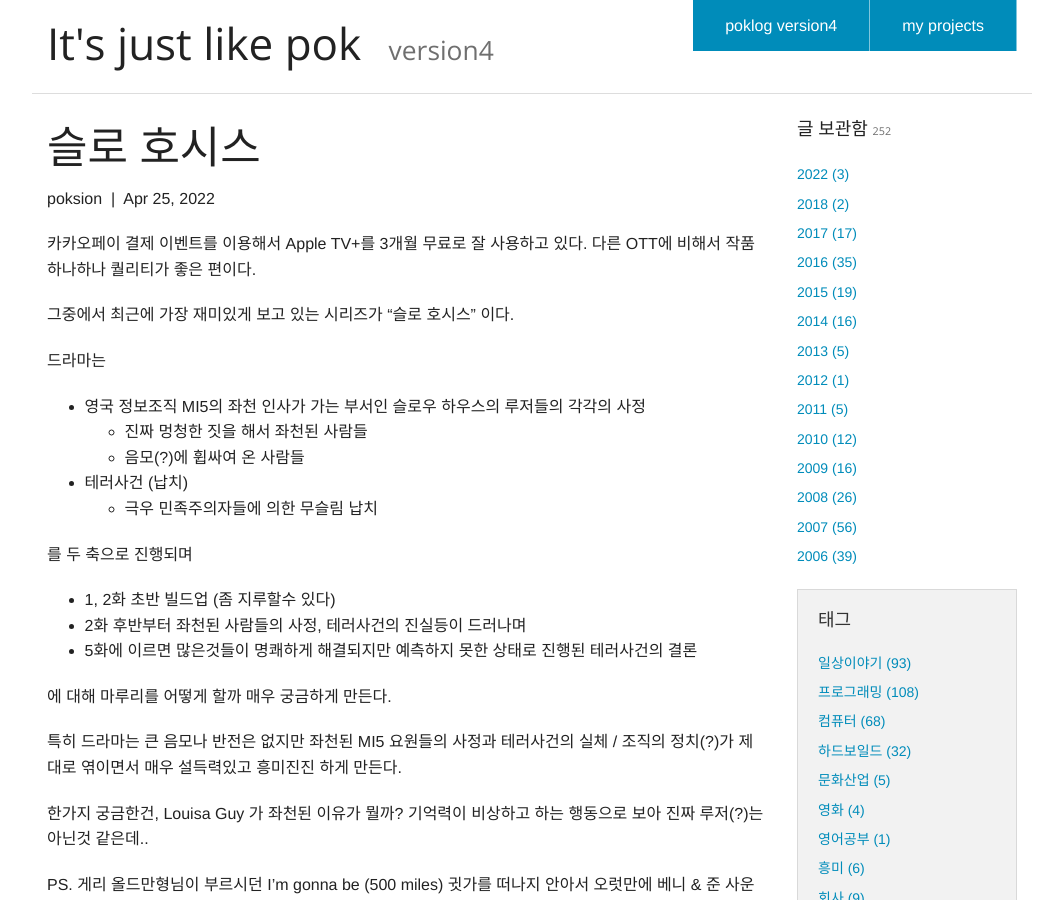
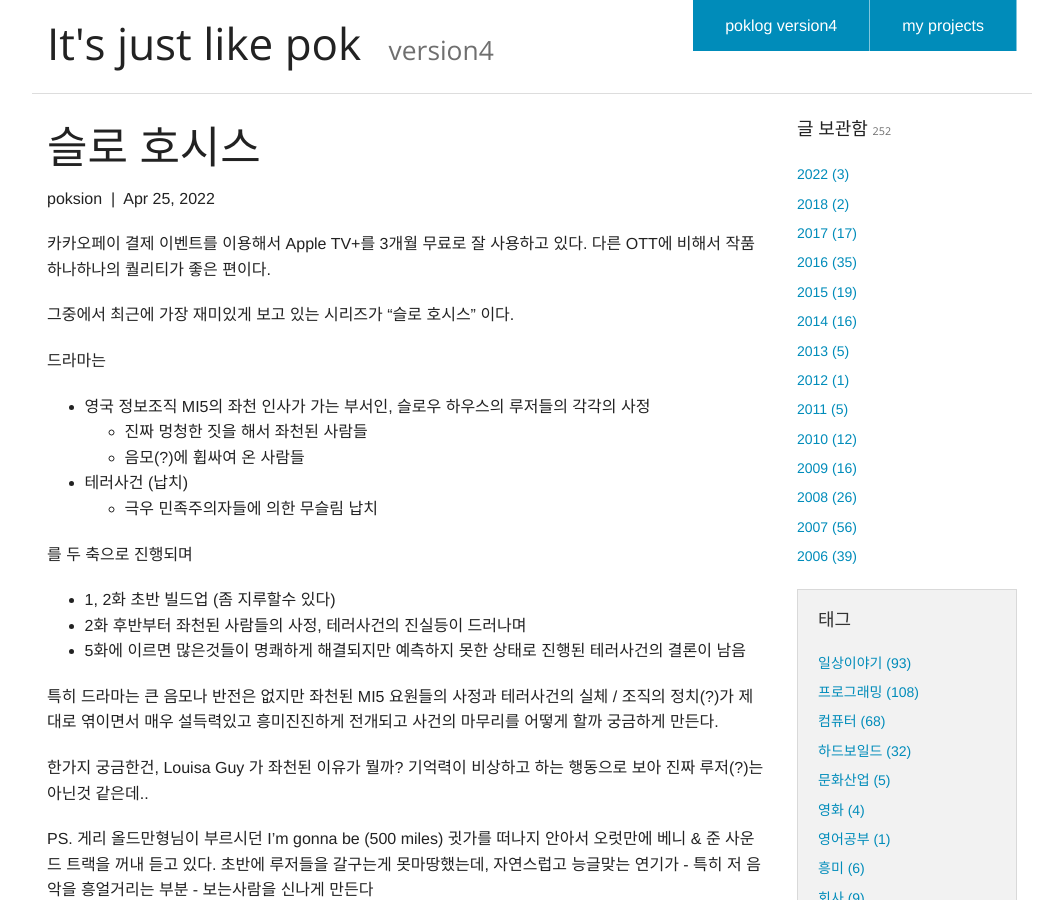
Before and after one commit to poksion/poksion.github.io, a Jekyll site: the page built from _posts/2022-04-25-슬로-호시스.md, in a window 1280 px wide and 900 px high. Shown: the whole window, without its empty margins (108-1171 px from the left). Built offline with Jekyll 4.4.1, drawn with Linux system fonts in a browser that asks for light colours; comment, search, counter and statistics services are not loaded.

Commit message:
update slow-horses content

```diff
--- a/_posts/2022-04-25-슬로-호시스.md
+++ b/_posts/2022-04-25-슬로-호시스.md
@@ -7,12 +7,12 @@ categories: blog
 tags: 영화
 ---
 
-카카오페이 결제 이벤트를 이용해서 Apple TV+를 3개월 무료로 잘 사용하고 있다. 다른 OTT에 비해서 작품 하나하나 퀄리티가 좋은 편이다.
+카카오페이 결제 이벤트를 이용해서 Apple TV+를 3개월 무료로 잘 사용하고 있다. 다른 OTT에 비해서 작품 하나하나의 퀄리티가 좋은 편이다.
 
 그중에서 최근에 가장 재미있게 보고 있는 시리즈가 "슬로 호시스" 이다.
 
 드라마는
- * 영국 정보조직 MI5의 좌천 인사가 가는 부서인 슬로우 하우스의 루저들의 각각의 사정
+ * 영국 정보조직 MI5의 좌천 인사가 가는 부서인, 슬로우 하우스의 루저들의 각각의 사정
    * 진짜 멍청한 짓을 해서 좌천된 사람들
    * 음모(?)에 휩싸여 온 사람들
  * 테러사건 (납치)
@@ -21,14 +21,16 @@ tags: 영화
 를 두 축으로 진행되며
  * 1, 2화 초반 빌드업 (좀 지루할수 있다)
  * 2화 후반부터 좌천된 사람들의 사정, 테러사건의 진실등이 드러나며
- * 5화에 이르면 많은것들이 명쾌하게 해결되지만 예측하지 못한 상태로 진행된 테러사건의 결론
+ * 5화에 이르면 많은것들이 명쾌하게 해결되지만 예측하지 못한 상태로 진행된 테러사건의 결론이 남음
 
-에 대해 마루리를 어떻게 할까 매우 궁금하게 만든다.
-
-특히 드라마는 큰 음모나 반전은 없지만 좌천된 MI5 요원들의 사정과 테러사건의 실체 / 조직의 정치(?)가 제대로 엮이면서 매우 설득력있고 흥미진진 하게 만든다.
+특히 드라마는 큰 음모나 반전은 없지만 좌천된 MI5 요원들의 사정과 테러사건의 실체 / 조직의 정치(?)가 제대로 엮이면서 매우 설득력있고 흥미진진하게 전개되고 사건의 마무리를 어떻게 할까 궁금하게 만든다.
 
 한가지 궁금한건, Louisa Guy 가 좌천된 이유가 뭘까? 기억력이 비상하고 하는 행동으로 보아 진짜 루저(?)는 아닌것 같은데..
 
 PS. 게리 올드만형님이 부르시던 I'm gonna be (500 miles) 귓가를 떠나지 안아서 오럿만에 베니 & 준 사운드 트랙을 꺼내 듣고 있다. 초반에 루저들을 갈구는게 못마땅했는데, 자연스럽고 능글맞는 연기가 - 특히 저 음악을 흥얼거리는 부분 - 보는사람을 신나게 만든다
 
 <div align="center"><img src="/assets/img/post/20220425-benny-joon.jpg"/></div>
+
+<div class="video-container">
+         <iframe src="https://www.youtube.com/embed/tbNlMtqrYS0" frameborder="0" width="480" height="390"></iframe>
+</div>
```
